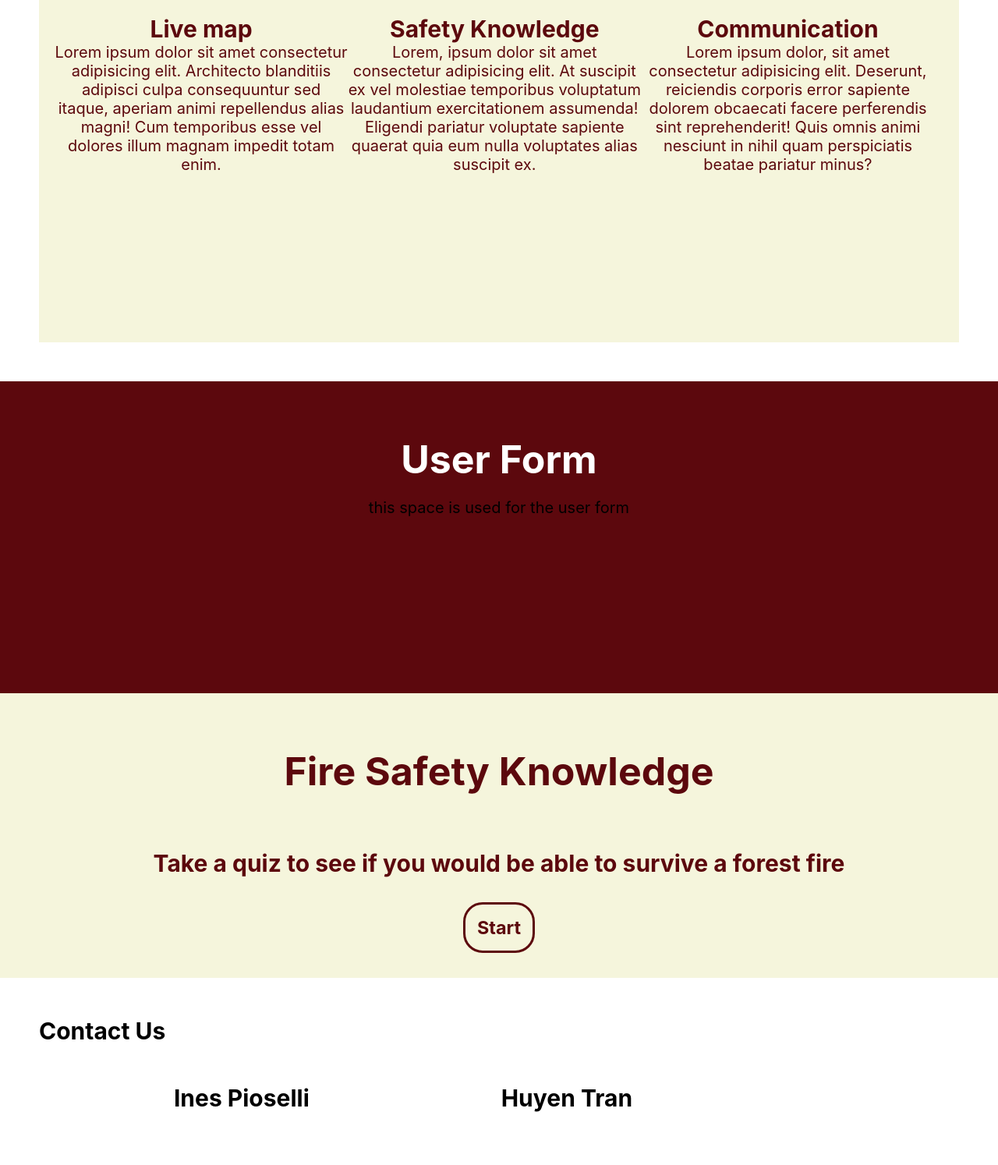
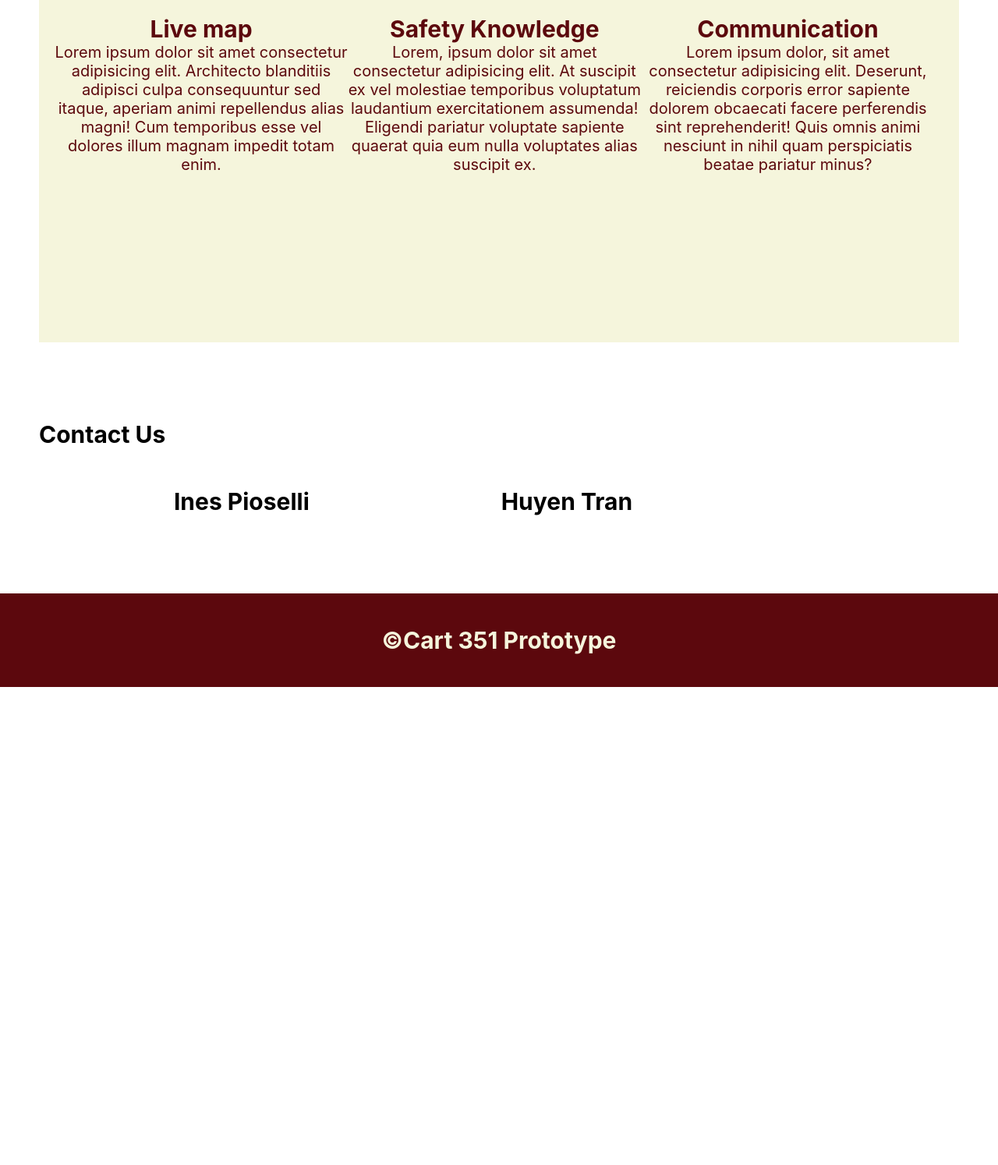
Before and after one commit to ipioselli/cart351_project, a PHP site: page / in a window 1280 px wide. Shown: the part 1539-3033 px from the top of the page at 78% size. After the commit the page ends 2420 px from the top, so only its background shows below. Run offline with PHP 8.4, Linux system fonts and the light colour scheme.

Commit message:
changed bg

```diff
--- a/css/style.css
+++ b/css/style.css
@@ -35,6 +35,10 @@
 
   }
 
+  .body{
+
+  }
+
   .topnav a:hover{
     color:white;
 
@@ -45,12 +49,11 @@
   }
 
   .hello{
-    background-color:beige;
+
     padding:50px;
     height:700px;
-    background-image: url("/images/red.jpg");
-background-size: cover;
-    background-repeat: no-repeat;
+    background:url("/images/fire.png") no-repeat fixed center center;
+
 
   }
 
--- a/index.html
+++ b/index.html
@@ -24,8 +24,10 @@
 
 
     <div class="topnav">
-        <h2><a href="index.html">Home</a></h2>
+        <h2 style="float:left"><a href="index.html">Home</a></h2>
+        <h2><a href="">Map</a></h2>
         <h2><a href="">Quiz</a></h2>
+        <h2><a href="">Form</a></h2>
 
     </div>
 
@@ -48,8 +50,7 @@
         <div id="map" style="width: 50%; height: 400px;"></div>
 
 
-    <!-- <img src="images/fire.jpeg" alt=""> -->
-    <!-- <h3><a href="">EXPLORE</a></h3> -->
+
 
 
 
@@ -83,21 +84,8 @@
 </section>
 
 
-<section class="user-form">
-
-    <h2>User Form</h2>
-    <p>this space is used for the user form</p>
-
-</section>
 
 
-<section class="quiz">
-    <h2>Fire Safety Knowledge</h2>
-    <h1>Take a quiz to see if you would be able to survive a forest fire</h1>
-    <h3><a href="">Start</a></h3>
-
-
-</section>
 
 <!-- footer -->
 <footer>
```
Also changed, not shown: login.php (added), 2 other files.
